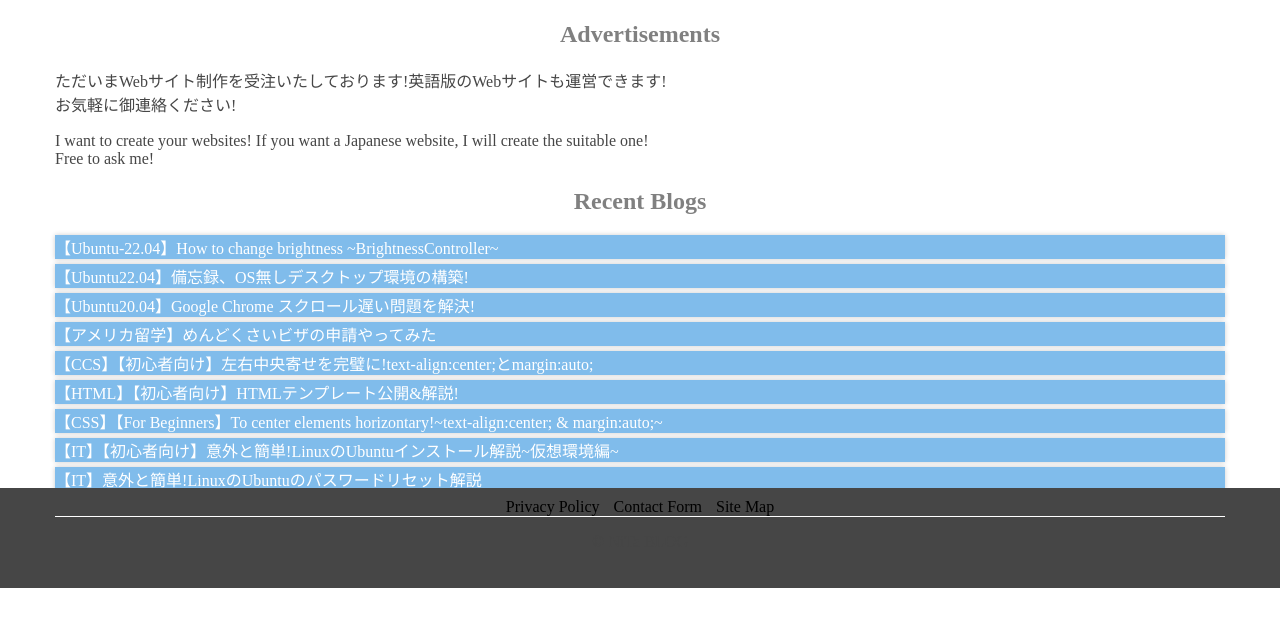
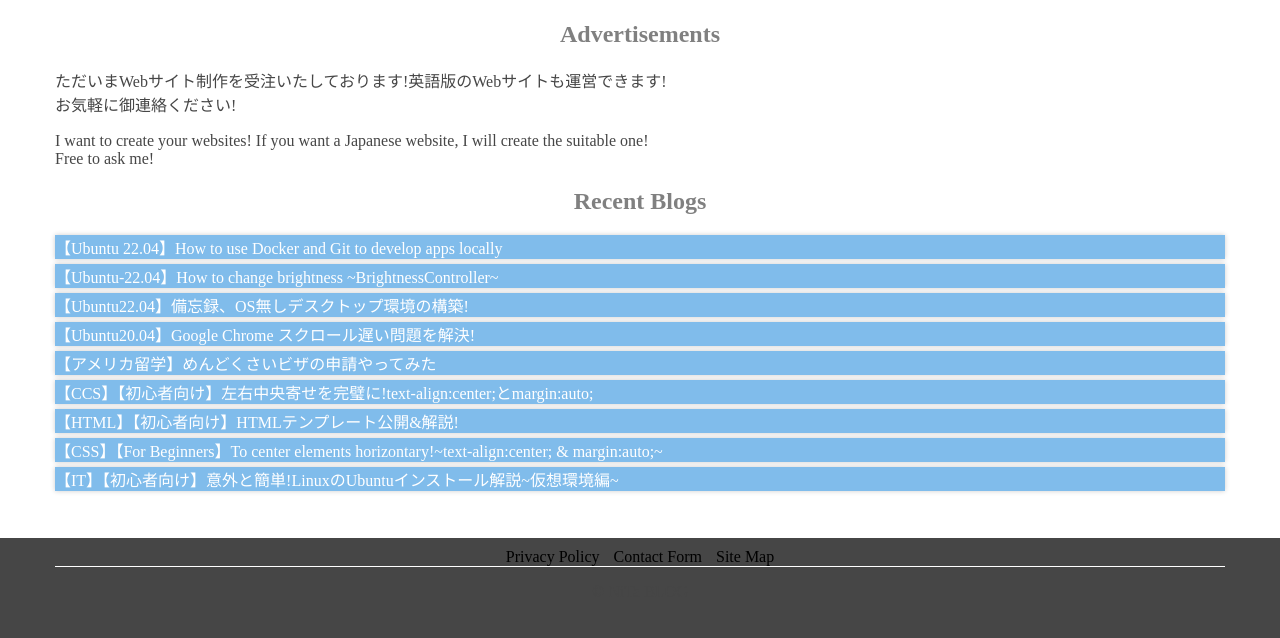
Before and after one commit to ni-m-ta/blog_public, a PHP site: page / in a window 1280 px wide. Shown: the part 1349-1987 px from the top of the page. Before the commit the page ends 1937 px from the top, so only its background shows below. Run offline with PHP 8.4, Linux system fonts and the light colour scheme; some libraries are stand-ins or nearby versions.

Commit message:
add the url in other maps

```diff
--- a/css/index.css
+++ b/css/index.css
@@ -1,5 +1,5 @@
 .recent-blogs{
-    height: 300px;
+    height: 350px;
     width: 100%;
     text-align: center;
     color: gray;
--- a/index.html
+++ b/index.html
@@ -99,6 +99,9 @@
           <div class="container">
             <h2>Recent Blogs</h2>
             <div class="recent-blog">
+              <a href="it-blog-dockerGitLocalEnvironment.html">【Ubuntu 22.04】How to use Docker and Git to develop apps locally</a>
+            </div>
+            <div class="recent-blog">
               <a href="it-blog-ubuntuBrightness-en.html">【Ubuntu-22.04】How to change brightness ~BrightnessController~</a>
             </div>
             <div class="recent-blog">
@@ -122,9 +125,6 @@
             <div class="recent-blog">
               <a href="it-blog-ubuntuInstall.html">【IT】【初心者向け】意外と簡単!LinuxのUbuntuインストール解説~仮想環境編~</a>
             </div>
-            <div class="recent-blog">
-              <a href="it-blog-UbuntuPassword.html">【IT】意外と簡単!LinuxのUbuntuのパスワードリセット解説</a>
-            </div>
           </div>
         </div>
       </section>
--- a/it.html
+++ b/it.html
@@ -94,6 +94,10 @@
                   <a class="blog ubuntuBrightness-en" href="it-blog-ubuntuBrightness-en.html">
                     <p class="blog-subtitle">【Ubuntu-22.04】</p>
                     <p class="blog-title">How to change brightness<br>~BrightnessController</p>
+                  </a>
+                  <a class="blog dockerGitLocalEn" href="it-blog-dockerGitLocalEnvironment.html">
+                    <p class="blog-subtitle">【Ubuntu-22.04】</p>
+                    <p class="blog-title">How to use Docker and Git<br>By using Docker Compose</p>
                   </a>
                 </div>
               </div>
```
Also changed, not shown: css/it.css (+13 -0 lines), img/docker.png (added).
